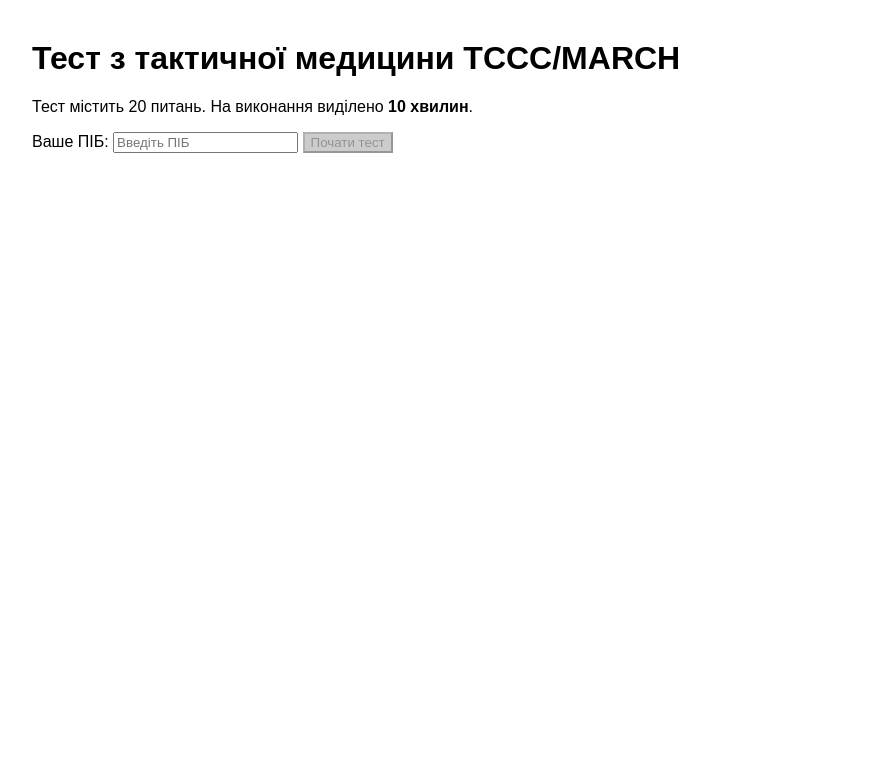
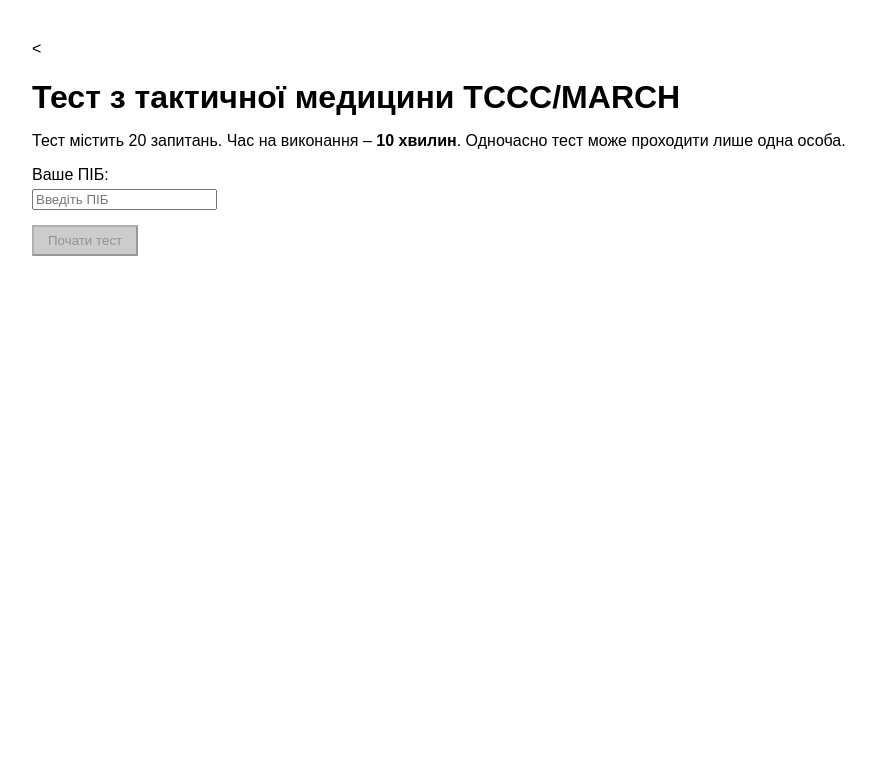
Before and after one commit to Mark261222/tccc_test, a FastAPI app: page / in a window 1280 px wide. Shown: the top 759 px of the page, without its empty margins (8-884 px from the left). Run offline with FastAPI, Linux system fonts and the light colour scheme.

Commit message:
index.html

```diff
--- a/templates/index.html
+++ b/templates/index.html
@@ -1,30 +1,49 @@
-<!DOCTYPE html>
+<<!DOCTYPE html>
 <html lang="uk">
 <head>
   <meta charset="UTF-8">
   <title>Тест з тактичної медицини</title>
   <style>
-    body { font-family: Arial; margin: 40px; }
-    .error { color: red; }
-    #timer { font-weight: bold; font-size: 1.2em; margin-top: 10px; }
-    button:disabled { background-color: #ccc; }
+    body { font-family: Arial, sans-serif; margin: 40px; }
+    h1 { margin-bottom: 10px; }
+    label { display: block; margin: 10px 0 5px; }
+    button { padding: 6px 14px; margin-top: 10px; cursor: pointer; }
+    button:disabled { background: #ccc; cursor: not-allowed; }
+    .error { color: red; margin-top: 5px; }
+    #status { margin-top: 15px; font-weight: bold; }
+    #timer { font-size: 1.4em; font-weight: bold; margin-top: 15px; }
   </style>
 </head>
 <body>
   <h1>Тест з тактичної медицини TCCC/MARCH</h1>
-  <p>Тест містить 20 питань. На виконання виділено <b>10 хвилин</b>.</p>
+  <p>Тест містить 20 запитань. Час на виконання – <b>10 хвилин</b>. Одночасно тест може проходити лише одна особа.</p>
 
-  <label>Ваше ПІБ:</label>
+  <label for="pib">Ваше ПІБ:</label>
   <input type="text" id="pib" placeholder="Введіть ПІБ" oninput="validatePIB()">
+  <div id="error" class="error"></div>
   <button id="startBtn" disabled>Почати тест</button>
-  <div id="error" class="error"></div>
+  <button id="finishBtn" style="display:none;">Завершити тест</button>
+
+  <div id="status"></div>
   <div id="timer"></div>
 
   <script>
     const totalTime = 10 * 60 * 1000; // 10 хв у мс
     let startTime = null;
+    let intervalId = null;
     let fullName = null;
-    let intervalId = null;
+
+    async function checkStatus() {
+      const res = await fetch('/status');
+      const data = await res.json();
+      if (data.active) {
+        const remainingMin = Math.ceil(data.remaining / 60000);
+        document.getElementById('status').innerText =
+          `Зараз тест проходить ${data.fullName}. Залишилось приблизно ${remainingMin} хвилин.`;
+      } else {
+        document.getElementById('status').innerText = 'Тест вільний.';
+      }
+    }
 
     function validatePIB() {
       const pibInput = document.getElementById("pib");
@@ -33,45 +52,67 @@
       const value = pibInput.value.trim();
       const regex = /^[^\d]{3,}$/; // мінімум 3 символи, без цифр
 
-      if(regex.test(value)) {
+      if (regex.test(value)) {
         startBtn.disabled = false;
         errorEl.innerText = "";
       } else {
         startBtn.disabled = true;
-        errorEl.innerText = "ПІБ повинно містити мінімум 3 символи і не містити цифр.";
+        errorEl.innerText = "ПІБ повинно містити мінімум 3 символи та не містити цифр.";
       }
     }
 
-    document.getElementById('startBtn').addEventListener('click', () => {
+    document.getElementById('startBtn').addEventListener('click', async () => {
       fullName = document.getElementById('pib').value.trim();
-      const saved = JSON.parse(localStorage.getItem(`tccc_${fullName}`));
-      if (saved && saved.startTime) {
-        startTime = saved.startTime; // продовжуємо старий таймер
-      } else {
-        startTime = Date.now();
-        localStorage.setItem(`tccc_${fullName}`, JSON.stringify({ startTime }));
+      const res = await fetch('/start', {
+        method: 'POST',
+        headers: { 'Content-Type': 'application/json' },
+        body: JSON.stringify({ fullName })
+      });
+      if (!res.ok) {
+        const data = await res.json();
+        alert(data.error || 'Помилка старту тесту.');
+        checkStatus();
+        return;
       }
-      if (!intervalId) {
-        updateTimer();
-        intervalId = setInterval(updateTimer, 1000);
-      }
+      const data = await res.json();
+      startTime = data.startTime;
+      document.getElementById('startBtn').style.display = 'none';
+      document.getElementById('finishBtn').style.display = 'inline-block';
+      intervalId = setInterval(updateTimer, 1000);
+      updateTimer();
+    });
+
+    document.getElementById('finishBtn').addEventListener('click', async () => {
+      if (!fullName) return;
+      await fetch('/finish', {
+        method: 'POST',
+        headers: { 'Content-Type': 'application/json' },
+        body: JSON.stringify({ fullName })
+      });
+      clearInterval(intervalId);
+      document.getElementById('timer').innerText = '';
+      document.getElementById('finishBtn').style.display = 'none';
+      document.getElementById('startBtn').style.display = 'inline-block';
+      document.getElementById('status').innerText = 'Тест завершено. Тепер може зайти інший користувач.';
+      checkStatus();
     });
 
     function updateTimer() {
-      const now = Date.now();
-      const remaining = Math.max(totalTime - (now - startTime), 0);
+      const remaining = Math.max(totalTime - (Date.now() - startTime), 0);
       const minutes = Math.floor(remaining / 60000);
       const seconds = Math.floor((remaining % 60000) / 1000);
-
       document.getElementById('timer').innerText =
         `Залишок часу: ${minutes}:${seconds.toString().padStart(2,'0')}`;
-
       if (remaining <= 0) {
         clearInterval(intervalId);
-        alert("Час вичерпано! Ваш тест завершено.");
-        // тут можна виконати автоматичне відправлення відповідей або редирект
+        alert('Час вичерпано! Тест завершено.');
+        document.getElementById('finishBtn').click();
       }
     }
+
+    // Автооновлення статусу кожні 10 секунд
+    checkStatus();
+    setInterval(checkStatus, 10000);
   </script>
 </body>
 </html>
```
